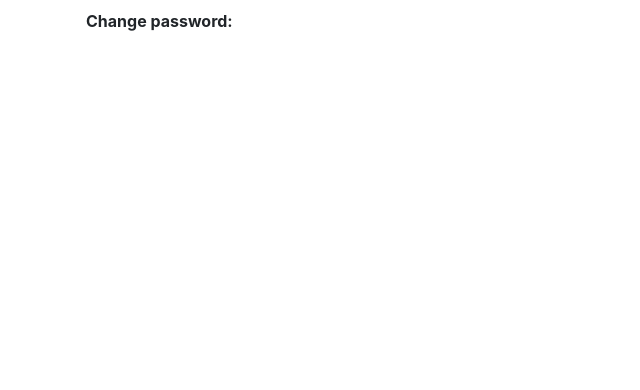
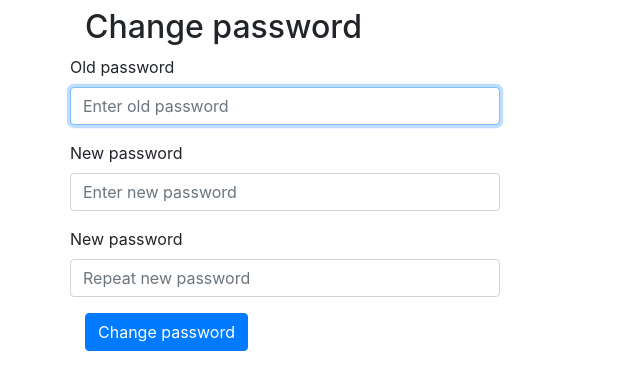
Before and after one commit to lossitomatossi/ShoppingList, a Flask app: template application/templates/auth/userprofile.html in a window 1280 px wide. Shown: the part 174-564 px from the top of the page, without its empty margins (0-640 px from the left). Run offline with Flask 2, Linux system fonts and the light colour scheme; the template is opened without the code that fills it, so the values that code supplies are empty; some libraries are stand-ins or nearby versions.

Commit message:
profiiliin lisätty formi salasanan vaihdolle

```diff
--- a/application/items/views.py
+++ b/application/items/views.py
@@ -12,10 +12,6 @@ from sqlalchemy.sql import text
 @app.route("/items", methods=["GET"])
 @login_required
 def items_index():
-    items = Item.query.all()
-    for item in items :
-        if item.account_id != current_user.id:
-            items.remove(item)
     return render_template("items/list.html", items = Item.find_all_items_by_id(current_user.id))
 
 @app.route("/items/all", methods=["GET"])
--- a/application/templates/auth/userprofile.html
+++ b/application/templates/auth/userprofile.html
@@ -3,10 +3,26 @@
 {% block body %}
 <h1>User: {{ user.username }}</h1>
 <h2>Amount of items: {{ amount }}</h2>
-  <table>
-    <tr>
-      <th>Change password:</th>
-
-    </tr>
-  </table>
+<body>
+  <form>
+      <div class="form-group" style="width: 400px;">
+        <h2>Change password</h2>
+        <div class="form-group row">
+          <label for="oldpassword">Old password</label>
+          <input type="Old password" id="oldpassword" class="form-control" name="Old password"  placeholder="Enter old password" value="{{oldpassword}}" required autofocus maxlength="144">
+        </div>
+        <div class="form-group row">
+          <label for="password">New password</label>
+          <input type="New Password" id="password" class="form-control" name="New password"  placeholder="Enter new password" value="{{password}}" required autofocus maxlength="144">
+        </div>
+        <div class="form-group row">
+          <label for="password2">New password</label>
+          <input type="Repeat new password" id="password2" class="form-control" name="Repeat new password"  placeholder="Repeat new password" value="{{password2}}" required autofocus maxlength="144">
+        </div>
+        <button type="submit" class="btn btn-primary">
+          Change password
+        </button>
+    </div>
+  </form>
+</body>
 {% endblock %}
```
Also changed, not shown: application/auth/forms.py (+6 -6 lines), application/auth/views.py (+13 -1 lines).
